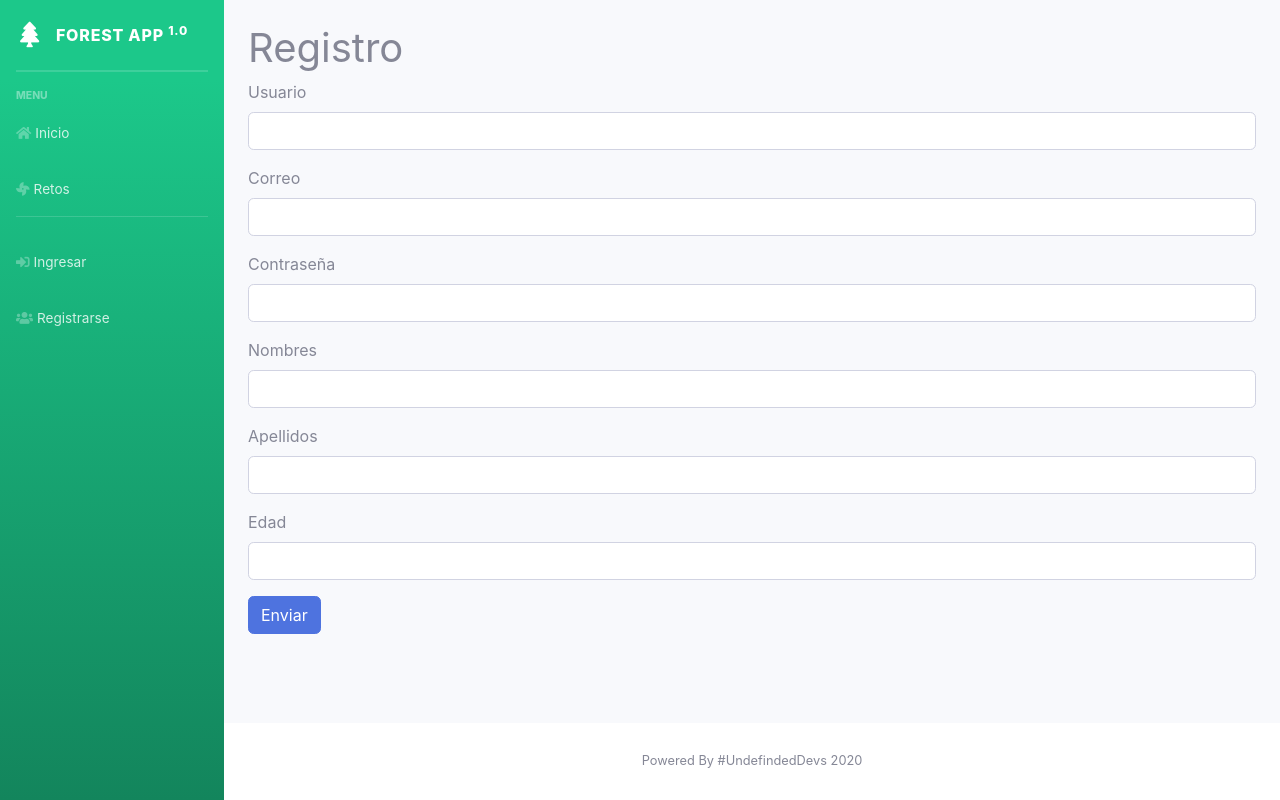
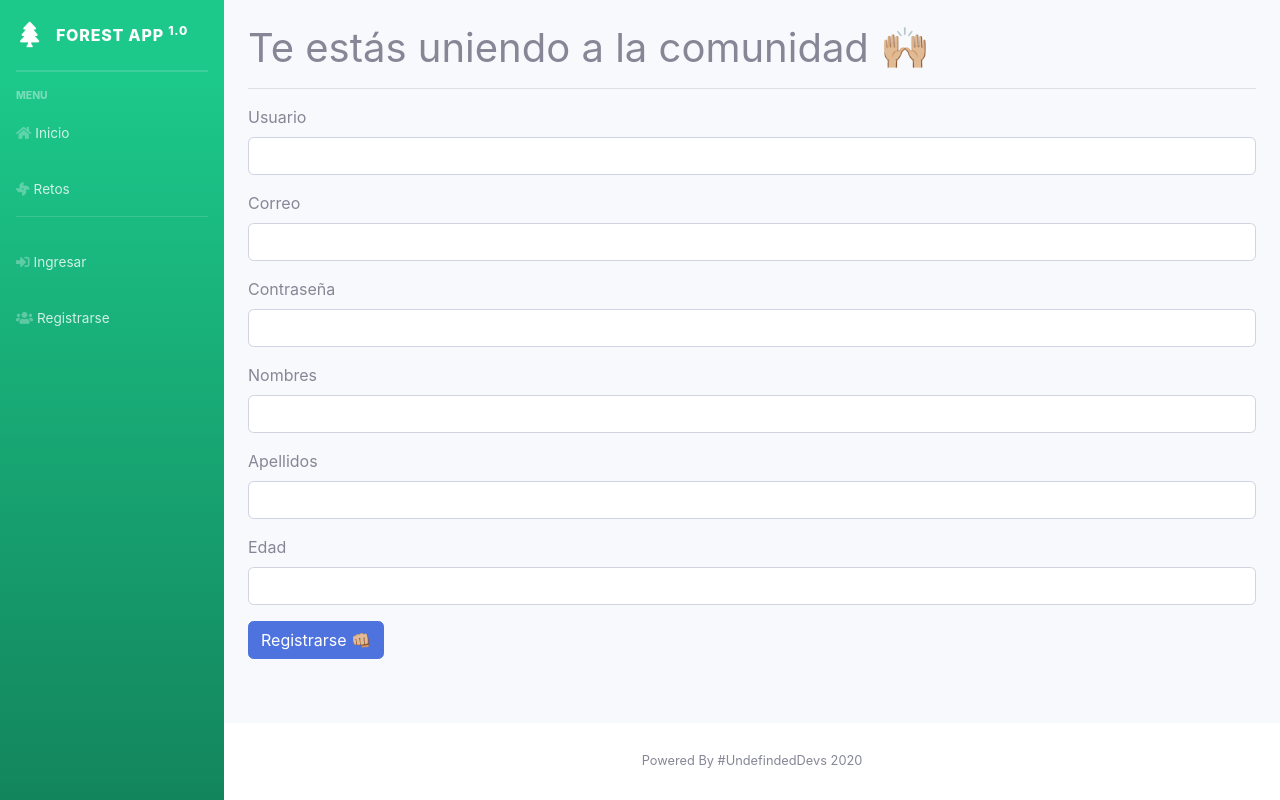
Before and after one commit to Undefined-Devs/forest-app, a Vue app: page /new-user in a window 1280 px wide. Built offline with nearby package versions, Linux system fonts and the light colour scheme.

Commit message:
se mejora form de registro

```diff
--- a/src/views/NewUser.vue
+++ b/src/views/NewUser.vue
@@ -7,7 +7,8 @@
       <div class="container-fluid mt-4">
         <div class="row">
           <div class="col-md-12">
-            <h1>Registro</h1>
+            <h1>Te estás uniendo a la comunidad 🙌🏼</h1>
+            <hr>
             <div >
               <div class="form-group">
                 <label for="username"> Usuario </label>
@@ -44,7 +45,13 @@
                 <label for="age"> Edad </label>
                 <input type="number" min="1" max="99" class="form-control" id="age" v-model="age" />
               </div>
-              <button type="submit" class="btn btn-primary" @click="register">Enviar</button>
+              <div class="alert alert-success" role="alert" v-if="successMessage">
+                {{successMessage}} <a href="/login">Ingresar</a>
+              </div>
+              <div class="alert alert-danger" role="alert" v-if="errorMessage">
+                {{errorMessage}}
+              </div>
+              <button type="submit" class="btn btn-primary" @click="register">Registrarse 👊🏼</button>
             </div>
           </div>
         </div>
@@ -74,12 +81,16 @@ export default {
       last_name: "",
       age: "",
       nickname: "",
+      successMessage: '',
+      errorMessage: ''
     };
   },
   methods: {
     async register() {
       try {
-        let response = await axios.post("http://thisjesusmartinez.com:3001/api/v1/users", {
+        this.successMessage = '';
+        this.errorMessage = '';
+        let response = await axios.post("http://thisjesusmartinez.com/api/v1/users", {
           user: {
             email: this.email,
             password: this.password,
@@ -91,9 +102,11 @@ export default {
             },
           }
         });
+        this.successMessage = 'Tu usuario se ha creado correctamente. Puedes iniciar sesión.'
         console.log(response.data);
       } catch (error) {
-        throw error;
+        console.log('error');
+        this.errorMessage = 'Ocurrio un error, por favor revisa los campos.'
       }
     },
   },
```
